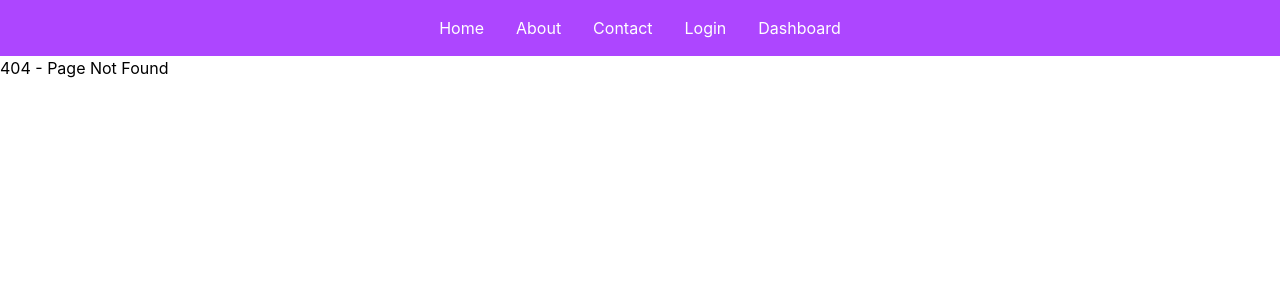
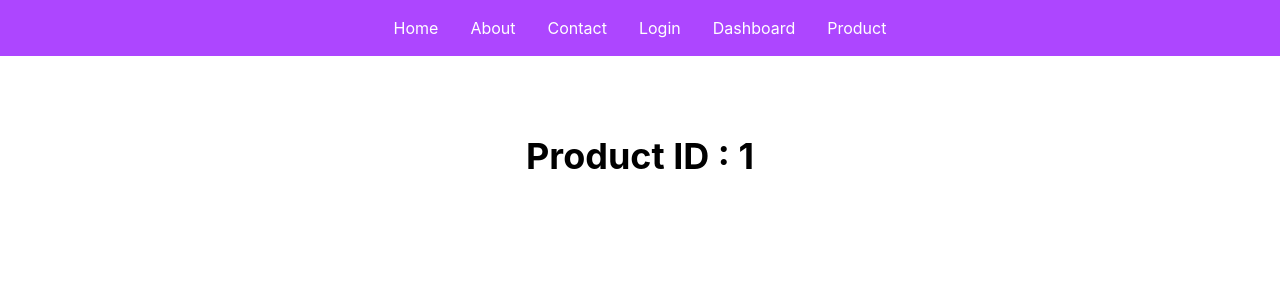
Before and after one commit to gunguncodes/react-job-cards, a React (Vite) app: page /product/1 in a window 1280 px wide. Before the commit this address had no page. Shown: the top 300 px of the page. Built offline with nearby package versions, Linux system fonts and the light colour scheme.

Commit message:
Learn useParams with dynamic route parameters

```diff
--- a/src/App.jsx
+++ b/src/App.jsx
@@ -6,6 +6,7 @@ import Contact from "./pages/Contact";
 import NotFound from "./pages/NotFound";
 import Login from "./pages/Login";
 import Dashboard from "./pages/Dashboard";
+import Product from "./pages/product";
 
 function App() {
     return (
@@ -67,6 +68,17 @@ function App() {
                     Dashboard
                 </NavLink>
 
+                <NavLink
+                    to="/product/:id"
+                    className={({isActive})=>
+                    isActive
+                    ? "text-yellow-300 font-bold"
+                    : "text-white"
+                    }
+                >
+                    Product
+                </NavLink>
+
             </nav>
 
             <Routes>
@@ -75,7 +87,8 @@ function App() {
                 <Route path="/contact" element={<Contact />} />
                 <Route path="*" element={<NotFound/>} />
                 <Route path="/login" element={<Login/>} />
-                <Route path="dashboard" element={<Dashboard/>} />
+                <Route path="/dashboard" element={<Dashboard/>} />
+                <Route path="/product/:id" element={<Product/>} />
             </Routes>
         </>
     );
--- /dev/null
+++ b/src/pages/product.jsx
@@ -0,0 +1,19 @@
+import { configs } from "@eslint/js";
+import { useParams } from "react-router-dom";
+
+function Product() {
+    const {id} = useParams();
+
+    return (
+        <div
+        className="text-center mt-20"
+        >
+            <h1 className="text-4xl font-bold">
+                Product ID : {id}
+            </h1>
+
+        </div>
+    )
+}
+
+export default Product;
```
